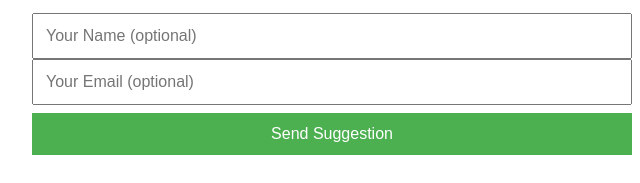
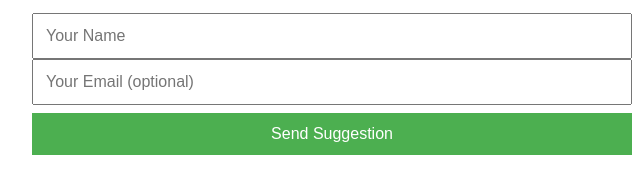
Before and after one commit to Iam-Ajinkya/SuggestionBox-MFA, a plain HTML site: page index.html in a window 1280 px wide. Shown: the part 287-470 px from the top of the page, 308-948 px from the left. Drawn offline with Linux system fonts and the light colour scheme.

Commit message:
Change name to required field

```diff
--- a/index.html
+++ b/index.html
@@ -45,7 +45,7 @@
   <h2>💬 Suggestion Box</h2>
   <form action="https://formspree.io/f/xblarowy" method="POST">
     <textarea name="message" placeholder="Drop your suggestion here..." required></textarea>
-    <input type="text" name="name" placeholder="Your Name (optional)">
+    <input type="text" name="name" placeholder="Your Name" required>
     <input type="email" name="_replyto" placeholder="Your Email (optional)">
     <button type="submit">Send Suggestion</button>
   </form>
```
